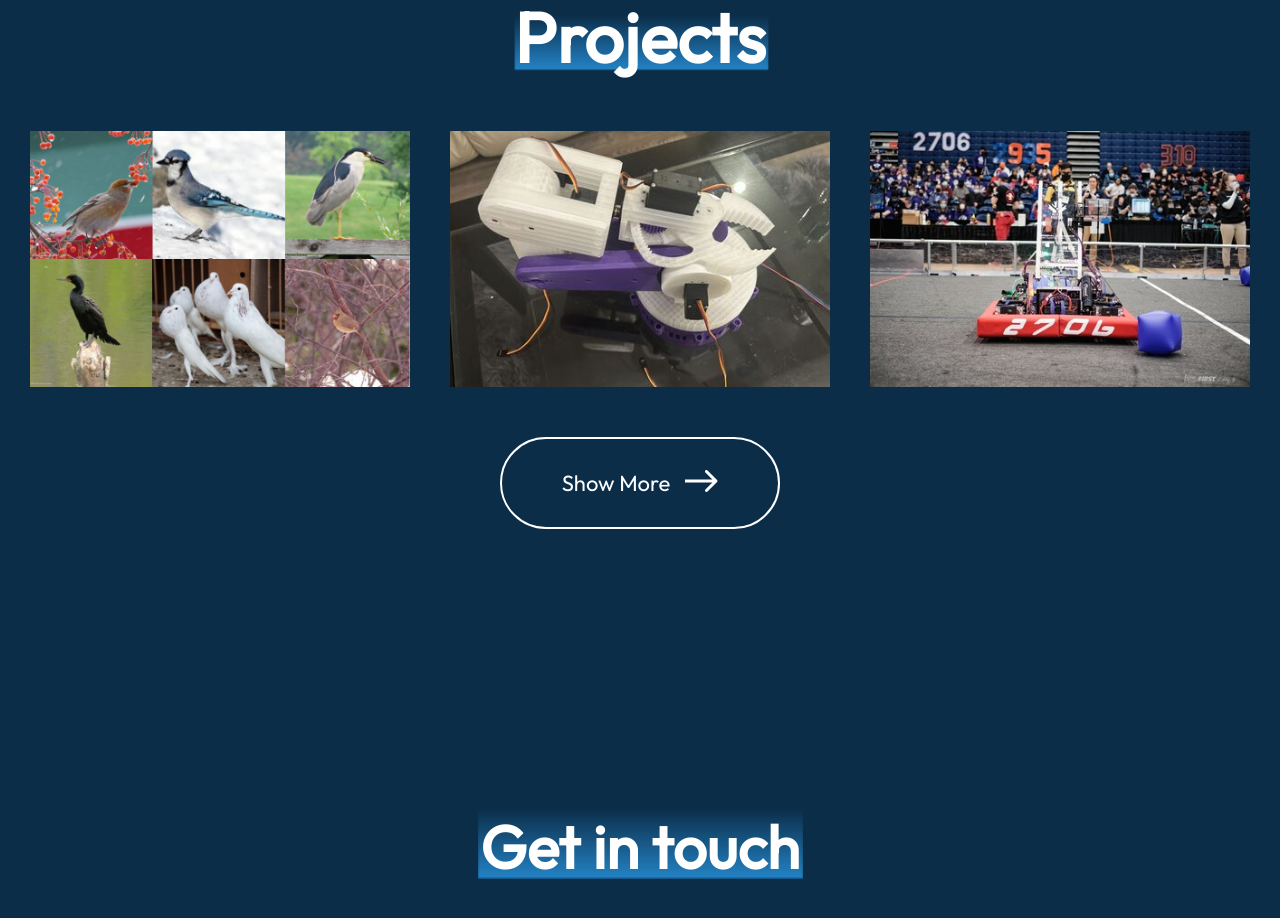
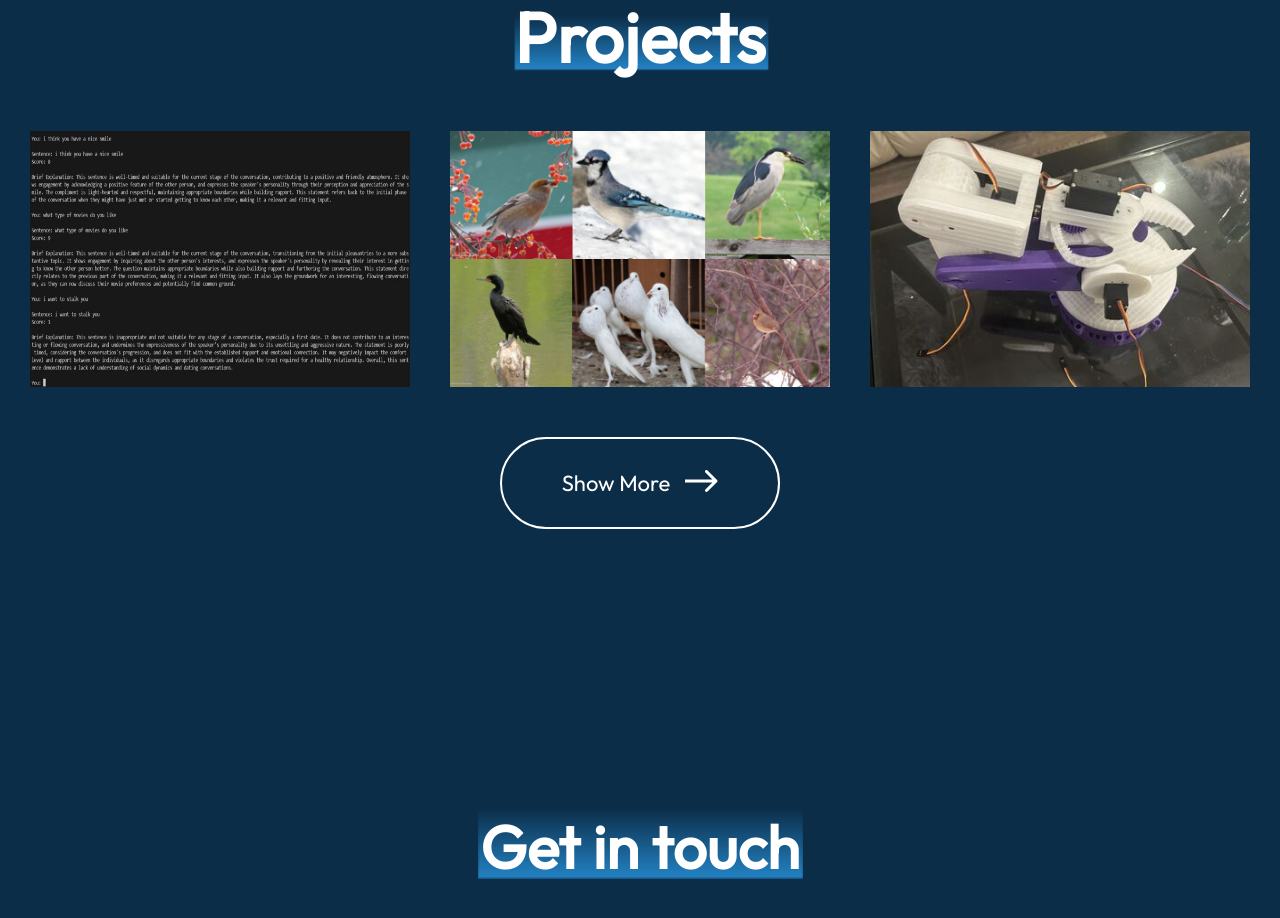
Before and after one commit to eddywang4340/personal-website-react, a React (Vite) app: page / in a window 1280 px wide. Shown: the part 2000-2918 px from the top of the page. Built offline with nearby package versions, Linux system fonts and the light colour scheme.

Commit message:
added rizzvision

```diff
--- a/src/Components/Projects/Projects.jsx
+++ b/src/Components/Projects/Projects.jsx
@@ -41,7 +41,11 @@ const Projects = () => {
     };
 
     const redirectToDemo4 = () => {
-        window.open("https://drive.google.com/drive/folders/1OO2CLlO5XklaIlalLtk5BBOE-AfEnfyf?usp=sharing", "_blank");
+        // window.open("https://drive.google.com/drive/folders/1OO2CLlO5XklaIlalLtk5BBOE-AfEnfyf?usp=sharing", "_blank");
+    };
+
+    const redirectToGithub5 = () => {
+        window.open("https://github.com/holycactusjuice/rizz-glasses", "_blank");
     };
 
     return (
@@ -57,7 +61,7 @@ const Projects = () => {
                         <li>{projects_data[0].w_bp_3}</li>
                         <li>{projects_data[0].w_bp_4}</li>
                     </ul>
-                    <button className='projects-github-single' onClick={redirectToGithub1} type="button"><img src={github_logo}/>Github</button>
+                    <button className='projects-github-single' onClick={redirectToGithub5} type="button"><img src={github_logo}/>Github</button>
                 </div>
             </div>
         ) : isOpen2 ? (
@@ -71,8 +75,7 @@ const Projects = () => {
                         <li>{projects_data[1].w_bp_3}</li>
                         <li>{projects_data[1].w_bp_4}</li>
                     </ul>
-                    <button className='projects-github' onClick={redirectToGithub2} type="button"><img src={github_logo}/>Github</button>
-                    <button className='projects-demo' onClick={redirectToDemo2} type="button"><img src={demo_logo}/>Demo</button>
+                    <button className='projects-github-single' onClick={redirectToGithub1} type="button"><img src={github_logo}/>Github</button>
                 </div>
             </div>
         ) : isOpen3 ? (
@@ -86,8 +89,8 @@ const Projects = () => {
                         <li>{projects_data[2].w_bp_3}</li>
                         <li>{projects_data[2].w_bp_4}</li>
                     </ul>
-                    <button className='projects-github' onClick={redirectToGithub3} type="button"><img src={github_logo}/>Github</button>
-                    <button className='projects-demo' onClick={redirectToDemo3} type="button"><img src={demo_logo}/>Demo</button>
+                    <button className='projects-github' onClick={redirectToGithub2} type="button"><img src={github_logo}/>Github</button>
+                    <button className='projects-demo' onClick={redirectToDemo2} type="button"><img src={demo_logo}/>Demo</button>
                 </div>
             </div>
         ) : isOpen4 ? (
@@ -101,16 +104,23 @@ const Projects = () => {
                         <li>{projects_data[3].w_bp_3}</li>
                         <li>{projects_data[3].w_bp_4}</li>
                     </ul>
-                    <button className='projects-github' onClick={redirectToGithub4} type="button"><img src={github_logo}/>Github</button>
-                    <button className='projects-demo' onClick={redirectToDemo4} type="button"><img src={demo_logo}/>Demo</button>
+                    <button className='projects-github' onClick={redirectToGithub3} type="button"><img src={github_logo}/>Github</button>
+                    <button className='projects-demo' onClick={redirectToDemo3} type="button"><img src={demo_logo}/>Demo</button>
                 </div>
             </div>
         ) : isOpen5 ? (
             <div className="popup-project">
-                <span onClick={()=> setOpen5(false)}>&times;</span>
+                <span onClick={()=> setOpen4(false)}>&times;</span>
                 <div className="popup">
                     <h>{projects_data[4].w_name}</h>
-                    <p>{projects_data[4].w_description}</p>
+                    <ul>
+                        <li>{projects_data[4].w_bp_1}</li>
+                        <li>{projects_data[4].w_bp_2}</li>
+                        <li>{projects_data[4].w_bp_3}</li>
+                        <li>{projects_data[4].w_bp_4}</li>
+                    </ul>
+                    <button className='projects-github' onClick={redirectToGithub4} type="button"><img src={github_logo}/>Github</button>
+                    <button className='projects-demo' onClick={redirectToDemo4} type="button"><img src={demo_logo}/>Demo</button>
                 </div>
             </div>
         ) : isOpen6 ? (
--- a/src/assets/projects_data.js
+++ b/src/assets/projects_data.js
@@ -2,13 +2,22 @@ import project1_img from '../assets/project_1.png'
 import project2_img from '../assets/project_2.jpg'
 import project3_img from '../assets/project_3.jpg'
 import project4_img from '../assets/project_4.png'
-import project5_img from '../assets/project_5.svg'
+import project5_img from '../assets/project_5.jpg'
 import project6_img from '../assets/project_6.svg'
 
 export const display_projects = [
     {
         w_no:1,
-        w_name:"Bird Classifier - ML",
+        w_name: "RizzVision - HTN 2024",
+        w_bp_1: "Developed an AI-powered system using a Raspberry Pi 5 with a webcam, mic, and speaker to analyze real-time conversations.",
+        w_bp_2: "Integrated AI inference through Groq API for speech/sentiment analysis, providing users with real-time suggestions.",
+        w_bp_3: "Used Flask for UI and MongoDB to store conversation data including the report, managing data between backend and frontend.",
+        w_bp_4: "Leveraged AssemblyAI for STT, OpenAI for TTS, and OpenCV with a custom-trained model for emotion detection.",
+        w_img:project5_img
+    },
+    {
+        w_no:2,
+        w_name: "Bird Classifier - ML",
         w_bp_1: "Learned basics of machine learning through Google's crash course (introduction to TensorFlow and training/testing data).",
         w_bp_2: "Categorized bird species into NumPy arrays and partitioned the data set into a training data and a testing data.",
         w_bp_3: "Used TensorFlow Keras to build a sequential model and added Conv2D filters to increase the depth of image perception.",
@@ -16,8 +25,38 @@ export const display_projects = [
         w_img:project1_img
     },
     {
+        w_no:3,
+        w_name: "Hand Controlled Robotic Arm",
+        w_bp_1: "Implemented Google's media pipe computer vision library to track hand motion using multiple landmarks.",
+        w_bp_2: "Built arm by installing servos for each joint of the arm and wired them to an Arduino, dedicating each servo to a pin.",
+        w_bp_3: "Committed code to main repository in GitHub, while creating branches for each method of sending data to the servos.",
+        w_bp_4: "Created an algorithm to count the number of fingers held up by comparing the positions of knuckle landmarks.",
+        w_img:project2_img
+    },
+]
+
+export const projects_data = [
+    {
+        w_no:1,
+        w_name: "RizzVision - HTN 2024",
+        w_bp_1: "Developed an AI-powered system using a Raspberry Pi 5 with a webcam, mic, and speaker to analyze real-time conversations.",
+        w_bp_2: "Integrated AI inference through Groq API for speech/sentiment analysis, providing users with real-time suggestions.",
+        w_bp_3: "Used Flask for UI and MongoDB to store conversation data including the report, managing data between backend and frontend.",
+        w_bp_4: "Leveraged AssemblyAI for STT, OpenAI for TTS, and OpenCV with a custom-trained model for emotion detection.",
+        w_img:project5_img
+    },
+    {
         w_no:2,
-        w_name:"Hand Controlled Robotic Arm",
+        w_name: "Bird Classifier - ML",
+        w_bp_1: "Learned basics of machine learning through Google's crash course (introduction to TensorFlow and training/testing data).",
+        w_bp_2: "Categorized bird species into NumPy arrays and partitioned the data set into a training data and a testing data.",
+        w_bp_3: "Used TensorFlow Keras to build a sequential model and added Conv2D filters to increase the depth of image perception.",
+        w_bp_4: "Saved evaluated and trained model as a JSON file to be used to predict the bird species of a singular image.",
+        w_img:project1_img
+    },
+    {
+        w_no:3,
+        w_name: "Hand Controlled Robotic Arm",
         w_bp_1: "Implemented Google's media pipe computer vision library to track hand motion using multiple landmarks.",
         w_bp_2: "Built arm by installing servos for each joint of the arm and wired them to an Arduino, dedicating each servo to a pin.",
         w_bp_3: "Committed code to main repository in GitHub, while creating branches for each method of sending data to the servos.",
@@ -25,38 +64,8 @@ export const display_projects = [
         w_img:project2_img
     },
     {
-        w_no:3,
-        w_name:"OOP Arm Programming",
-        w_bp_1: "Applied OOP for 4 subsystems, containing multiple objects including motors, motor controllers, and sensors.",
-        w_bp_2: "Accessed NetworkTables to send data (including encoder values and setpoints), which helped make testing more effective.",
-        w_bp_3: "Utilized PID control for the arm's motion and explored the effect of different control types and trapezoid profiling.",
-        w_bp_4: "Organized project by going through prototyping phases, inverse kinematics calculations, and simple motor configurations.",
-        w_img:project3_img
-    },
-]
-
-export const projects_data = [
-    {
-        w_no:1,
-        w_name:"Bird Classifier - ML",
-        w_bp_1: "Learned basics of machine learning through Google's crash course (introduction to TensorFlow and training/testing data).",
-        w_bp_2: "Categorized bird species into NumPy arrays and partitioned the data set into a training data and a testing data.",
-        w_bp_3: "Used TensorFlow Keras to build a sequential model and added Conv2D filters to increase the depth of image perception.",
-        w_bp_4: "Saved evaluated and trained model as a JSON file to be used to predict the bird species of a singular image.",
-        w_img:project1_img
-    },
-    {
-        w_no:2,
-        w_name:"Hand Controlled Robotic Arm",
-        w_bp_1: "Implemented Google's media pipe computer vision library to track hand motion using multiple landmarks.",
-        w_bp_2: "Built arm by installing servos for each joint of the arm and wired them to an Arduino, dedicating each servo to a pin.",
-        w_bp_3: "Committed code to main repository in GitHub, while creating branches for each method of sending data to the servos.",
-        w_bp_4: "Created an algorithm to count the number of fingers held up by comparing the positions of knuckle landmarks",
-        w_img:project2_img
-    },
-    {
-        w_no:3,
-        w_name:"OOP Arm Programming",
+        w_no:4,
+        w_name: "OOP Arm Programming",
         w_bp_1: "Applied OOP for 4 subsystems, containing multiple objects including motors, motor controllers, and sensors.",
         w_bp_2: "Accessed NetworkTables to send data (including encoder values and setpoints), which helped make testing more effective.",
         w_bp_3: "Utilized PID control for the arm's motion and explored the effect of different control types and trapezoid profiling.",
@@ -64,8 +73,8 @@ export const projects_data = [
         w_img:project3_img
     },
     {
-        w_no:4,
-        w_name:"Auxilium Website Design",
+        w_no:5,
+        w_name: "Auxilium Website Design",
         w_bp_1: "Implemented Django framework to create HTML templates and collected user data through models.py and forms.py.",
         w_bp_2: "Devised Python algorithm to create mentee-mentor pairs based on field information (grade, subjects, and program).",
         w_bp_3: "Embedded a form within the website to effectuate the logging of volunteer hours for mentors and executives.",
```
Also changed, not shown: src/assets/project_5.jpg (added), 1 other file (tests, documents, lock files or other folders).
